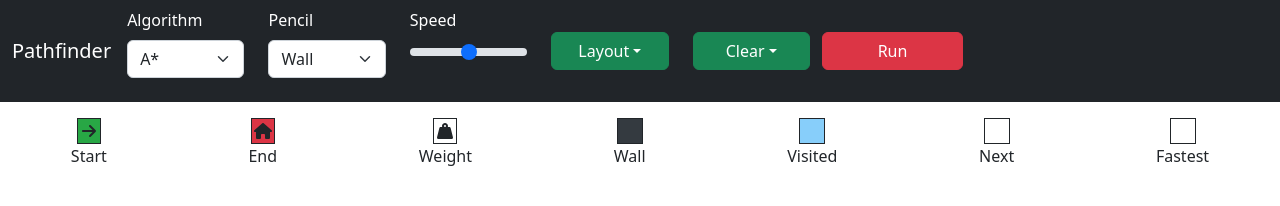
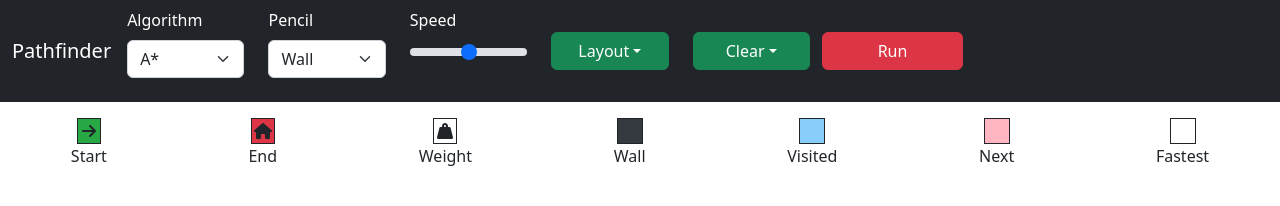
Before and after one commit to 99061142/Pathfinding, a React (Create React App) app in the folder my-app/: page / in a window 1280 px wide. Shown: the top 206 px of the page. Built offline with nearby package versions, Linux system fonts and the light colour scheme.

Commit message:
Added next background color

```diff
--- a/my-app/src/App.css
+++ b/my-app/src/App.css
@@ -26,3 +26,7 @@
 .visited {
     background-color: lightskyblue;
 }
+
+.next {
+    background-color: lightpink;
+}
```
